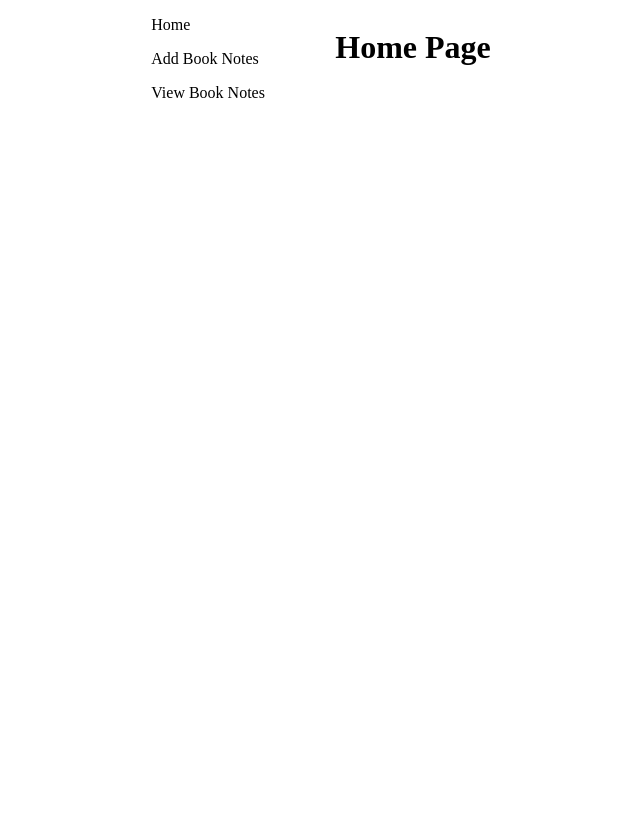
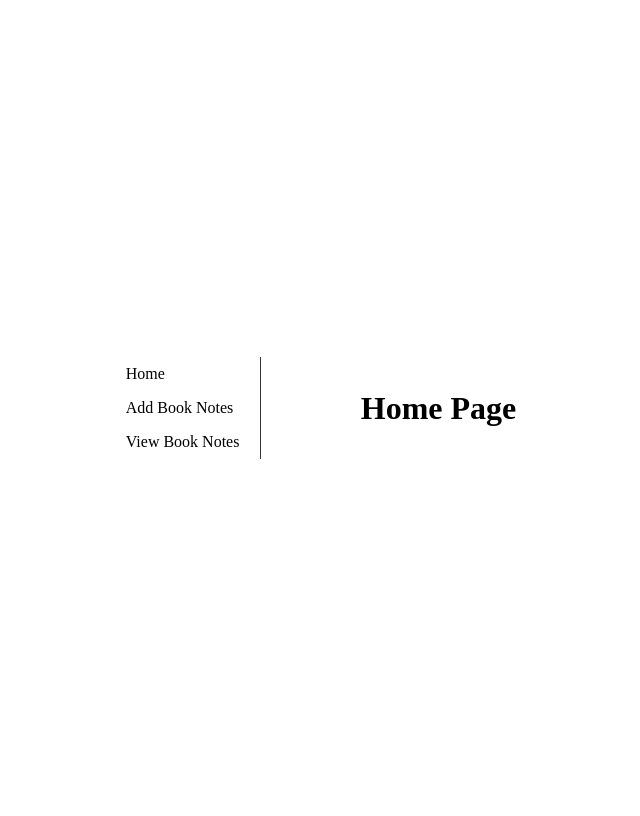
Before and after one commit to FrancisNdirangu/book_notes, a Node server app: page / in a window 1280 px wide. Shown: the whole page, without its empty margins (327-967 px from the left). Before the commit the page ends 98 px from the top, so only its background shows below. Run offline with Node 20, Linux system fonts and the light colour scheme.

Commit message:
moved the elements to the center of the page and added an aesthetic vertical border on the navbar

```diff
--- a/public/styles.css
+++ b/public/styles.css
@@ -2,7 +2,8 @@ ul {
     list-style-type: none;
     margin: 0;
     padding: 0;
-    width: 200px;
+    width: 150px;
+    border-right: 1px solid #333;
 }
 
 li a {
@@ -25,4 +26,15 @@ label {
     display: flex;
     flex-direction: row;
     justify-content: center;
+    align-items: center;
+    align-content: center;
+    min-height: 100vh;
 }
+
+form {
+    margin-left: 100px;
+}
+
+.page-title {
+    margin-left: 100px;
+}
--- a/views/home.ejs
+++ b/views/home.ejs
@@ -13,7 +13,7 @@
                 <li><a href="index">Add Book Notes</a></li>
                 <li><a href="view">View Book Notes</a></li>
             </ul>
-            <h1>Home Page</h1>
+            <h1 class="page-title">Home Page</h1>
         </div>
     </body>
 </html>
--- a/views/index.ejs
+++ b/views/index.ejs
@@ -13,6 +13,7 @@
             <li><a href="index">Add Book Notes</a></li>
             <li><a href="view">View Book Notes</a></li>
         </ul>
+
 
         <form action="/user-input" method="post" class="input-form">
             <h1>Create Book Notes</h1>
--- a/views/view.ejs
+++ b/views/view.ejs
@@ -14,7 +14,7 @@
                 <li><a href="view">View Book Notes</a></li>
             </ul>
 
-            <h1>View Page</h1>
+            <h1 class="page-title">View Page</h1>
         </div>
     </body>
 </html>
```
